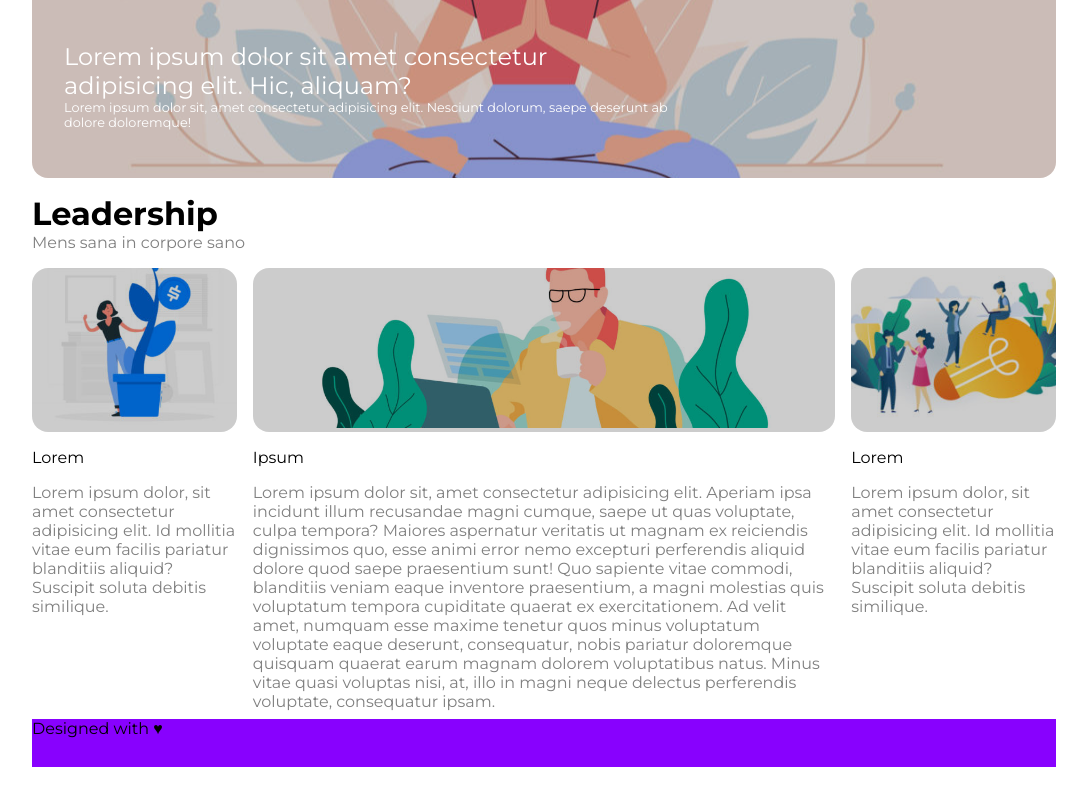
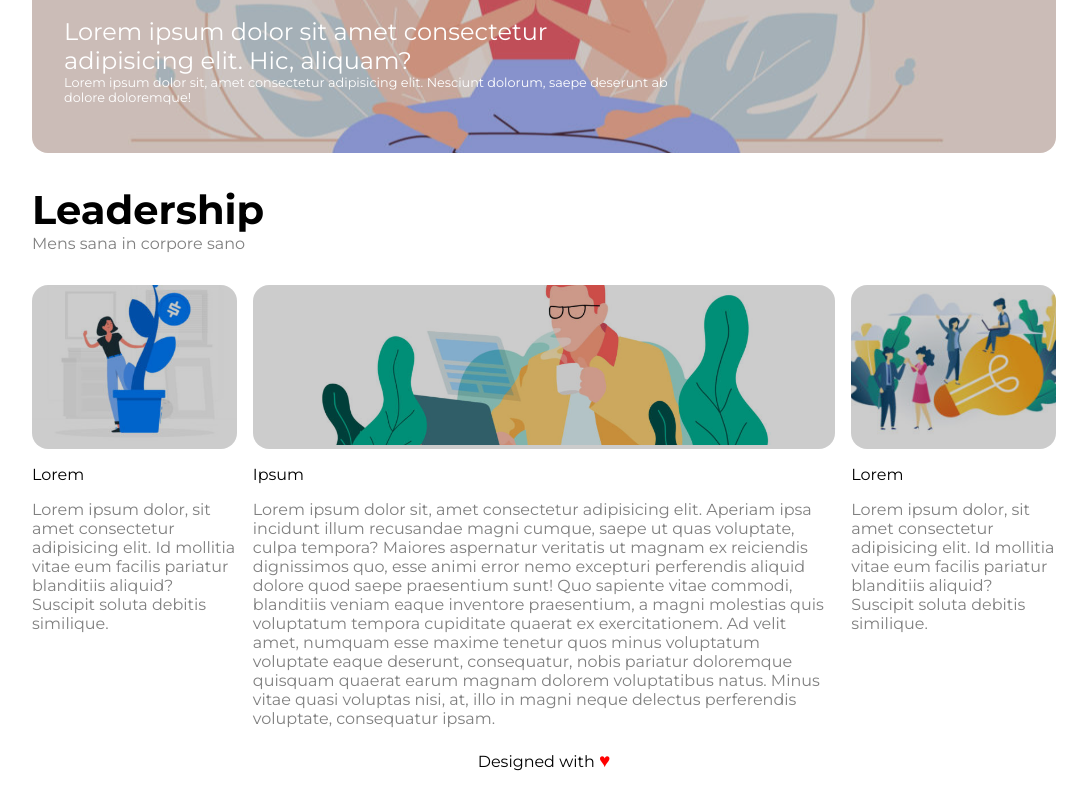
Before and after one commit to expldec/htmlcss-wp, a plain HTML site: page index.html in a window 1280 px wide. Shown: the part 347-1147 px from the top of the page, without its empty margins (96-1183 px from the left). Drawn offline with Linux system fonts and the light colour scheme.

Commit message:
Esercizio completato

```diff
--- a/css/style.css
+++ b/css/style.css
@@ -17,7 +17,7 @@ html {
 
 .container {
     width: 80%;
-    margin: 2% auto;
+    margin: 0 auto;
 }
 
 .container > * {
@@ -122,11 +122,12 @@ main img {
 
 /* Stilizzazione del div orizzontale sopra le colonne */
 main .top {
-    margin-bottom: 1rem;
+    margin-top: 2rem;
+    margin-bottom: 2rem;
 }
 
 .top h2 {
-    font-size: 2rem;
+    font-size: 2.5rem;
 }
 
 /* Stilizzazione delle colonne */
@@ -161,7 +162,15 @@ main .top {
     margin-bottom: 1rem;
 }
 
+/* Footer */
+
 footer {
-    background-color: #8801fe;
     height: 3rem;
+    line-height: 3rem;
+    text-align: center;
 }
+
+#hearts {
+    font-size: 1.2em;
+    color: red;
+}
```
